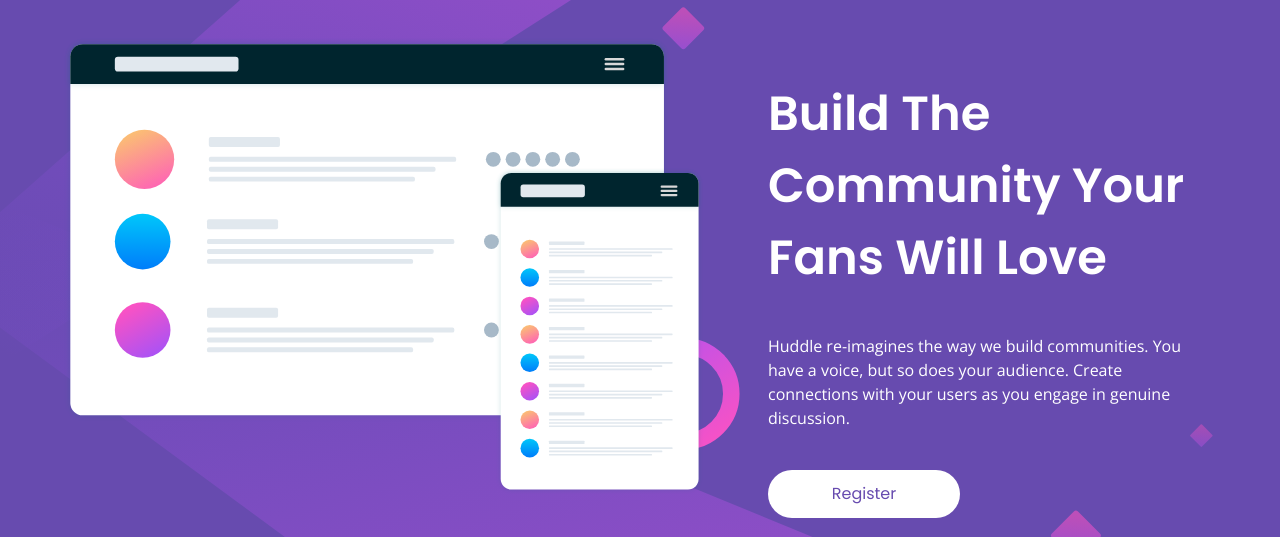
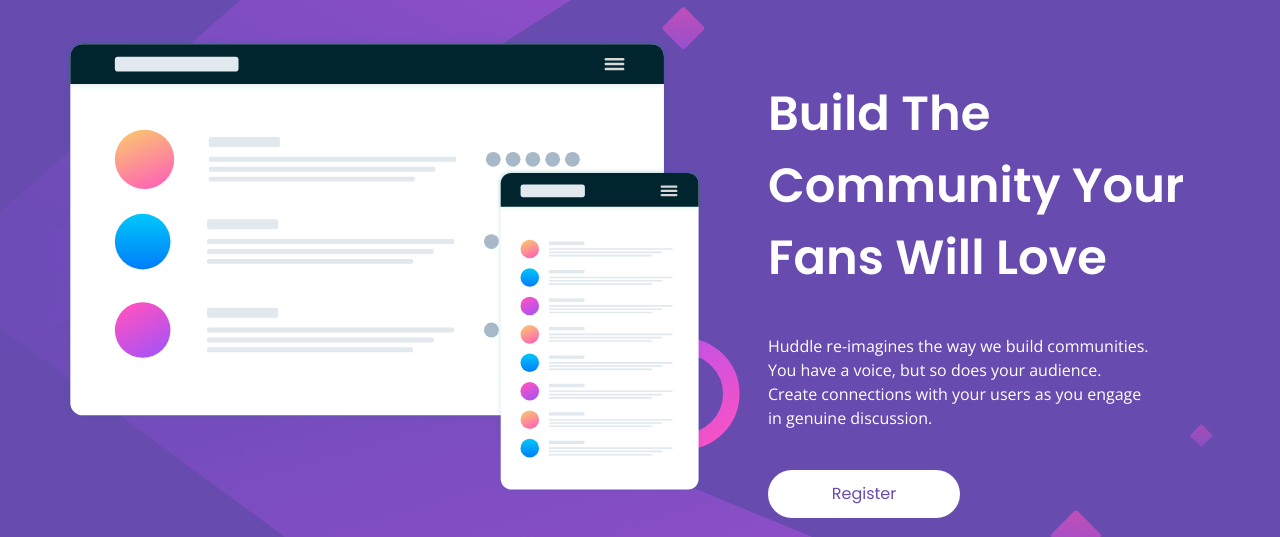
Before and after one commit to MR-M1CR0/huddle-landing-page, a website: page index.html in a window 1280 px wide. Shown: the part 153-690 px from the top of the page. Drawn offline with nearby package versions, Linux system fonts and the light colour scheme.

Commit message:
Initial commit

```diff
--- a/index.html
+++ b/index.html
@@ -19,12 +19,12 @@
 
 </head>
 
-<body class="">
+<body>
   <main class="flex flex-col mx-auto min-h-screen">
     <img src="images/logo.svg" alt="the logo" class="w-64 m-16" />
     <div class="flex flex-col md:flex-row">
       <img src="images/illustration-mockups.svg" alt="illustration mockup" class="m-16 md:w-1/2 md:mt-0" />
-      <div class="md:w-1/2">
+      <div class="md:w-1/2 md:mr-16">
         <h1
           class="my-10 mx-16 text-white text-5xl text-center font-sans font-semibold leading-normal md:mx-0 md:text-left">
           Build The
```
Also changed, not shown: css/style.css.
